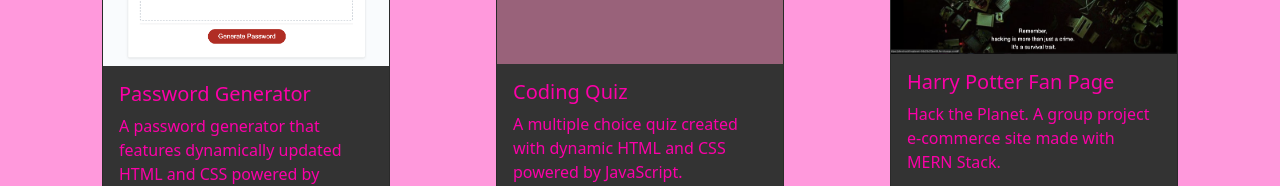
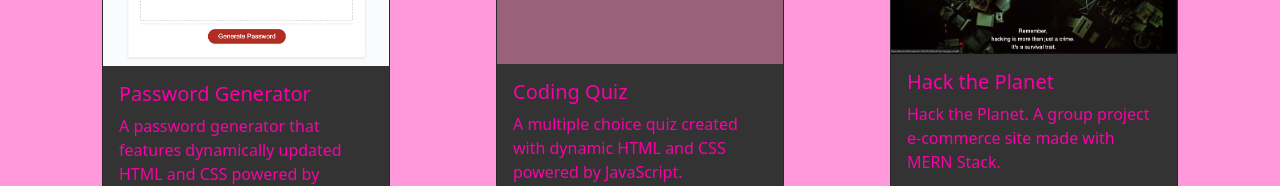
Before and after one commit to AlexPurfield/ap_react_portfolio, a React (Vite) app: page /Portfolio in a window 1280 px wide. Shown: the part 283-469 px from the top of the page. Built offline with nearby package versions, Linux system fonts and the light colour scheme.

Commit message:
forgot to change card title

```diff
--- a/src/components/Portfolio.jsx
+++ b/src/components/Portfolio.jsx
@@ -40,7 +40,7 @@ export default function Portfolio() {
         <div className="card" style={{ width: '18rem' }}>
           <img src="./images/hack_the_planet.png" className="card-img-top" alt="fan page screenshot" />
           <div className="card-body">
-            <h5 className="card-title">Harry Potter Fan Page</h5>
+            <h5 className="card-title">Hack the Planet</h5>
             <p className="card-text">
               Hack the Planet. A group project e-commerce site made with MERN Stack.
             </p>
```
